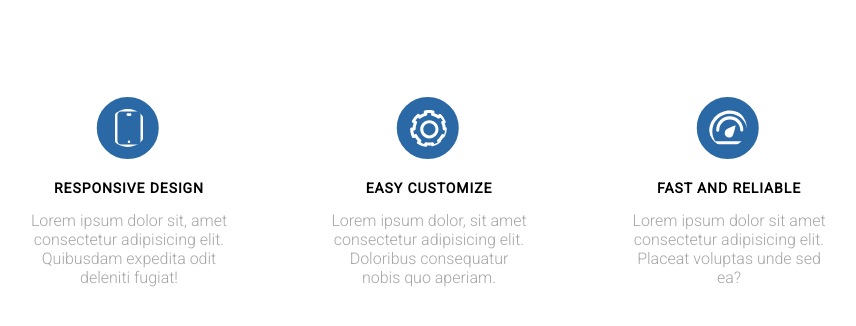
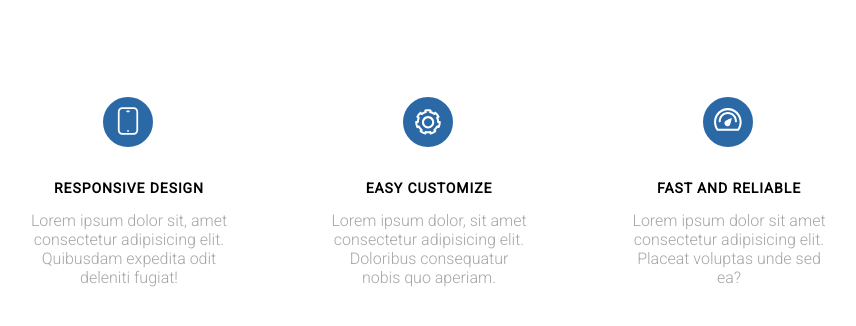
Before and after one commit to Volodymyr-Trygubiak/les-4-hw-1, a plain HTML site: page index.html in a window 1280 px wide. Shown: the whole page, without its empty margins (211-1067 px from the left). Drawn offline with Linux system fonts and the light colour scheme.

Commit message:
correcter svg

```diff
--- a/css/style.css
+++ b/css/style.css
@@ -35,9 +35,8 @@ body {
   transform: translateX(-52%);
   fill: #fff;
   display: block;
-  width: 62px;
-  height: 62px;
-  padding: 10px;
+  width: 50px;
+  height: 50px;
   border-radius: 50%;
   border: 2px solid #2a69a6;
   background-color: #2a69a6;
@@ -45,9 +44,8 @@ body {
 
 .icon:hover {
   fill: #2a69a6;
-  width: 62px;
-  height: 62px;
-  padding: 10px;
+  width: 50px;
+  height: 50px;
   background-color: #fff;
   border: 2px solid #2a69a6;
 }
--- a/index.html
+++ b/index.html
@@ -13,9 +13,10 @@
     <div class="container">
      <div class="main-content">
         <div class="main-element">
-          <div class="main-img"><svg class="icon" viewBox="0 0 22.062 29.969"
+          <div class="main-img"><svg class="icon" viewBox="0 -9 24 50"
             xmlns="http://www.w3.org/2000/svg"
-            xmlns:xlink="http://www.w3.org/1999/xlink">
+            xmlns:xlink="http://www.w3.org/1999/xlink"
+            >
            <path fill-rule="evenodd"
             d="M18.266,29.975 L5.735,29.975 C3.104,29.975 0.964,27.751 0.964,25.017 L0.964,4.944 C0.964,2.210 3.104,-0.014 5.735,-0.014 L18.266,-0.014 C20.897,-0.014 23.038,2.210 23.038,4.944 L23.038,25.017 C23.038,27.751 20.897,29.975 18.266,29.975 ZM21.103,4.944 C21.103,3.318 19.831,1.996 18.266,1.996 L5.735,1.996 C4.171,1.996 2.899,3.318 2.899,4.944 L2.899,25.017 C2.899,26.643 4.171,27.965 5.735,27.965 L18.266,27.965 C19.831,27.965 21.103,26.643 21.103,25.017 L21.103,4.944 ZM12.969,5.431 L11.034,5.431 C10.500,5.431 10.066,4.981 10.066,4.426 C10.066,3.870 10.500,3.420 11.034,3.420 L12.969,3.420 C13.503,3.420 13.936,3.870 13.936,4.426 C13.936,4.981 13.503,5.431 12.969,5.431 ZM12.001,24.808 C12.534,24.808 12.969,25.258 12.969,25.813 C12.969,26.368 12.534,26.818 12.001,26.818 C11.468,26.818 11.034,26.368 11.034,25.813 C11.034,25.258 11.468,24.808 12.001,24.808 Z"/>
            </svg></div>
@@ -23,7 +24,7 @@
           <p class="main-text">Lorem ipsum dolor sit, amet consectetur adipisicing elit. Quibusdam expedita odit deleniti fugiat!</p>
         </div>
         <div class="main-element">
-          <div class="main-img"><svg class="icon" viewBox="0 0 25.062 24.781"
+          <div class="main-img"><svg class="icon" viewBox="1 -9.5 25 45"
             xmlns="http://www.w3.org/2000/svg"
             xmlns:xlink="http://www.w3.org/1999/xlink">
            <path fill-rule="evenodd"
@@ -34,7 +35,7 @@
         </div>
         <div class="main-element">
           <div class="main-img">
-            <svg class="icon icon-width" viewBox="0 0 25.062 24.781"
+            <svg class="icon icon-width" viewBox="0 -8 28 45"
             xmlns="http://www.w3.org/2000/svg"
             xmlns:xlink="http://www.w3.org/1999/xlink">
            <path fill-rule="evenodd"
@@ -48,8 +49,5 @@
     </div>
 
   </main>
-
-
-
 </body>
 </html>
```
